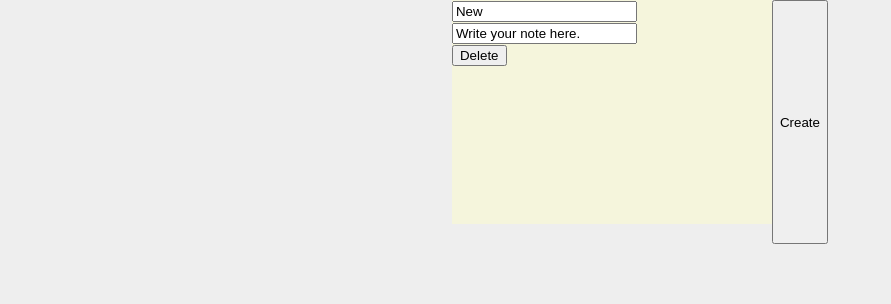
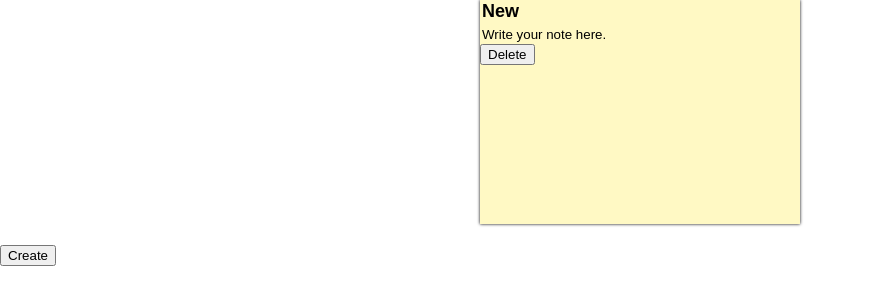
Before and after one commit to XLpacman805/react-sticky-notes-typescript, a React (Create React App) app: page / in a window 1280 px wide. Shown: the top 304 px of the page, without its empty margins (0-891 px from the left). Built offline with nearby package versions, Linux system fonts and the light colour scheme.

Commit message:
Did more styling for sticky notes

```diff
--- a/src/App.tsx
+++ b/src/App.tsx
@@ -40,7 +40,8 @@ class App extends React.Component<{}, AppState> {
 
   render() {
     return (
-      <main className="stickynote-container">
+      <main>
+        <div className="stickynote-container" >
           {
             this.state.stickynotes
               .map(stickynote =>
@@ -52,6 +53,7 @@ class App extends React.Component<{}, AppState> {
                 </div>
               )
           }
+        </div>
         <button onClick={this.handleCreate}>Create</button>
       </main>
     );
--- a/src/components/StickyNoteComponent.css
+++ b/src/components/StickyNoteComponent.css
@@ -1,7 +1,24 @@
 .stickynote {
     flex: 0 1 auto;
-    width: 20rem;
+    width: 80vw;
     height: 14rem;
-    background-color: beige;
+    background-color: #fff9c4;
     color: black;
+    box-shadow: 0px 0px 3px 0px black;
 }
+/** Tablet and Above **/
+@media only screen and (min-width: 425px) {
+    .stickynote {
+        width: 20rem;
+    }
+}
+
+.stickynote input {
+    border: none;
+    background-color: inherit;
+}
+
+.stickynote-heading {
+    font-weight: 700;
+    font-size: large;
+}
--- a/src/components/StickyNoteComponent.tsx
+++ b/src/components/StickyNoteComponent.tsx
@@ -32,9 +32,9 @@ export class StickyNoteComponent extends React.Component<StickyNote, StickyNote>
     render() {
         return (
             <div className="stickynote" id={this.state.id}>
-                <input onChange={e => this.handleChange(e, 'heading')} className="heading" type="text" value={this.state.heading} />
+                <input className="stickynote-heading" onChange={e => this.handleChange(e, 'heading')} type="text" value={this.state.heading} />
                 <br />
-                <input onChange={e => this.handleChange(e, 'body')} className="body" type="text" value={this.state.body} />
+                <input className="stickynote-body" onChange={e => this.handleChange(e, 'body')} type="text" value={this.state.body} />
                 <br />
                 {this.props.children}
             </div>
--- a/src/index.css
+++ b/src/index.css
@@ -1,11 +1,13 @@
+@import url('https://fonts.googleapis.com/css2?family=Roboto:wght@400;700&display=swap');
+
 body {
   margin: 0;
-  font-family: -apple-system, BlinkMacSystemFont, 'Segoe UI', 'Roboto', 'Oxygen',
+  font-family: -apple-system, BlinkMacSystemFont, 'Roboto', 'Oxygen',
     'Ubuntu', 'Cantarell', 'Fira Sans', 'Droid Sans', 'Helvetica Neue',
     sans-serif;
   -webkit-font-smoothing: antialiased;
   -moz-osx-font-smoothing: grayscale;
-  background-color: #eeeeee;
+  background-color: white;
 }
 
 code {
```
Also changed, not shown: 1 other file (tests, documents, lock files or other folders). Lines whose indentation alone changed are shown as unchanged.
